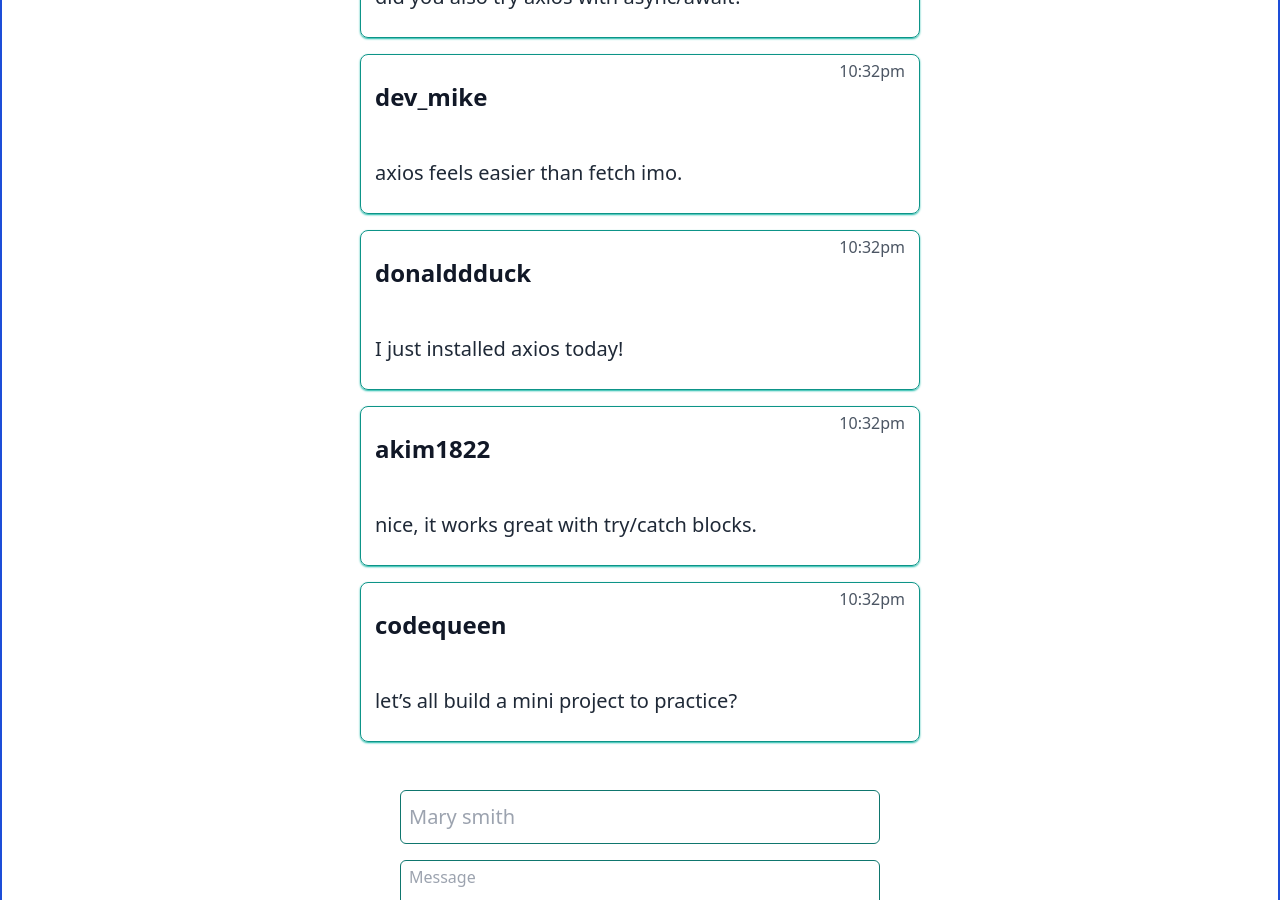
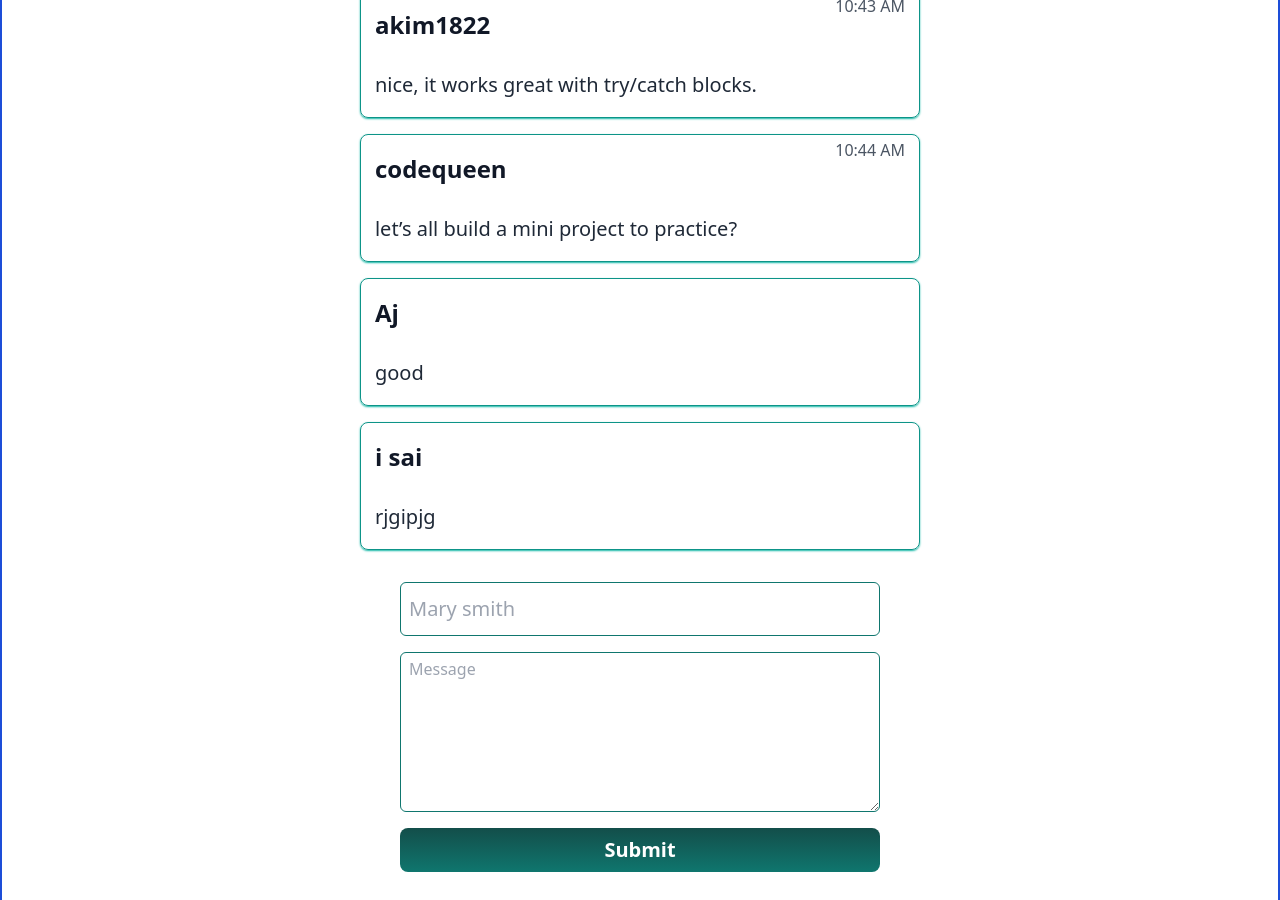
Before and after one commit to Theoneandonlyajcool/Messenger, a React (Vite) app: page / in a window 1280 px wide. Shown: the part 1900-2800 px from the top of the page. Built offline with nearby package versions, Linux system fonts and the light colour scheme; data requests are answered from the project's data file.

Commit message:
Implemented the POST request

```diff
--- a/db.json
+++ b/db.json
@@ -89,6 +89,16 @@
       "message": "let’s all build a mini project to practice?",
       "time": "10:44 AM",
       "id": "4e1f"
+    },
+    {
+      "id": "4feb",
+      "username": "Aj",
+      "message": "good"
+    },
+    {
+      "id": "2b4a",
+      "username": "i sai",
+      "message": "rjgipjg"
     }
   ]
 }
--- a/src/App.jsx
+++ b/src/App.jsx
@@ -1,21 +1,32 @@
 import React, { useEffect, useState } from "react";
+import { ImSpinner3 } from "react-icons/im";
+import { ImSpinner9 } from "react-icons/im";
 import { useParams } from "react-router-dom";
 import Card from "./Components/Card";
 
 const App = () => {
   const [cardData, SetcardData] = useState([]);
+  const [spinner, SetSpinner] = useState(false);
+  const [inputValues, SetinputValues] = useState({
+    Name: "",
+    Text: "",
+  });
 
   const Baseurl = "http://localhost:5000/messages";
 
   const Fetch_api = async () => {
     try {
+      SetSpinner(true);
       const res = await fetch(Baseurl, { method: "GET" });
       const data = await res.json();
       SetcardData(data);
+      SetSpinner(false);
     } catch (error) {
       console.log(`The error is ${error}`);
     }
   };
+
+  console.log(inputValues);
 
   // console.log(new Date().getTime());
 
@@ -28,30 +39,65 @@ const App = () => {
   }, []);
 
   return (
-    <div className="border-2 border-blue-700 h-fit flex flex-col  items-center">
+    <div
+      className={`border-2 border-blue-700 ${
+        spinner ? "h-screen justify-center" : "h-fit"
+      } flex flex-col  items-center`}
+    >
+      {/* App Child */}
+
+      {spinner ? (
+        <div>
+          <ImSpinner9 className="text-6xl text-teal-700 animate-spin" />
+        </div>
+      ) : (
+        <div className="">
+          {/* Content */}
           <div>{mapped}</div>
 
           <form
             action="
       submit"
-        className="my-8 flex gap-4 flex-col"
-        onSubmit={(e) => e.preventDefault()}
+            className="my-8 flex gap-4  items-center flex-col"
+            onSubmit={(e) => {
+              e.preventDefault();
+              fetch(Baseurl, {
+                method: "POST",
+                headers: { "Content-Type": "application/json" },
+                body: JSON.stringify({
+                  username: inputValues.Name,
+                  message: inputValues.Text,
+                }),
+              });
+
+              Fetch_api();
+            }}
           >
             <input
               type="text"
               placeholder="Mary smith"
-          className="border px-2 py-3 text-xl text-gray-900  border-teal-700 outline-none rounded-md"
+              className="border px-2 py-3 text-xl text-gray-900 w-[30rem] border-teal-700 outline-none rounded-md"
+              value={inputValues.Name}
+              onChange={(e) =>
+                SetinputValues({ ...inputValues, Name: e.target.value })
+              }
             />
             <textarea
               type="text"
               placeholder="Message"
               className="px-2 py-1 border border-teal-700 outline-none w-[30rem] h-[10rem] rounded-md"
+              value={inputValues.Text}
+              onChange={(e) =>
+                SetinputValues({ ...inputValues, Text: e.target.value })
+              }
             />
 
-        <button className="bg-gradient-to-t from-teal-700 to-teal-900 text-white font-semibold px-8 py-2 rounded-lg text-xl ">
+            <button className="bg-gradient-to-t from-teal-700 to-teal-900 text-white font-semibold px-8 py-2 rounded-lg text-xl w-[30rem] ">
               Submit
             </button>
           </form>
+        </div>
+      )}
     </div>
   );
 };
--- a/src/Components/Card.jsx
+++ b/src/Components/Card.jsx
@@ -1,6 +1,7 @@
-import { AiOutlineDelete } from "react-icons/ai";
 import { AiFillDelete } from "react-icons/ai";
 import { useState } from "react";
+import { Delete_Api } from "../Services/Fetch_Calls";
+import { data } from "react-router-dom";
 
 const Card = ({ Data }) => {
   const [Delete, SetDelete] = useState(false);
@@ -9,17 +10,20 @@ const Card = ({ Data }) => {
     <div
       onMouseEnter={() => SetDelete(true)}
       onMouseLeave={() => SetDelete(false)}
-      className={`border border-teal-600 h-[10rem] w-[35rem] my-4 rounded-lg flex justify-center items-center shadow-teal-500 shadow-sm`}
+      className={`border border-teal-600 h-[8rem] w-[35rem] my-4 rounded-lg flex justify-center items-center shadow-teal-500 shadow-sm`}
     >
       <div className="w-full max-w-[95%]  h-full max-h-[95%] relative flex justify-around flex-col">
         <h1 className="font-bold text-2xl text-gray-900">{Data.username}</h1>
         <p className="text-gray-800 text-xl">{Data.message}</p>
-        <p className="absolute top-0 right-0 text-gray-600">10:32pm</p>
+        <p className="absolute top-0 right-0 text-gray-600">{Data.time}</p>
 
         {Delete && (
           <button
             className="absolute bg-gradient-to-tr from-red-600 text-white font-bold px-4 rounded-lg py-1 to-red-900 right-0 bottom-4 flex items-center gap-1"
-            onClick={() => console.log(Data.id)}
+            // onClick={() => {
+            //   Delete_Api(Data.id);
+
+            // }}
           >
             Delete <AiFillDelete className="text-2xl text-red-100 font-bold " />
           </button>
```
Lines whose indentation alone changed are shown as unchanged.
